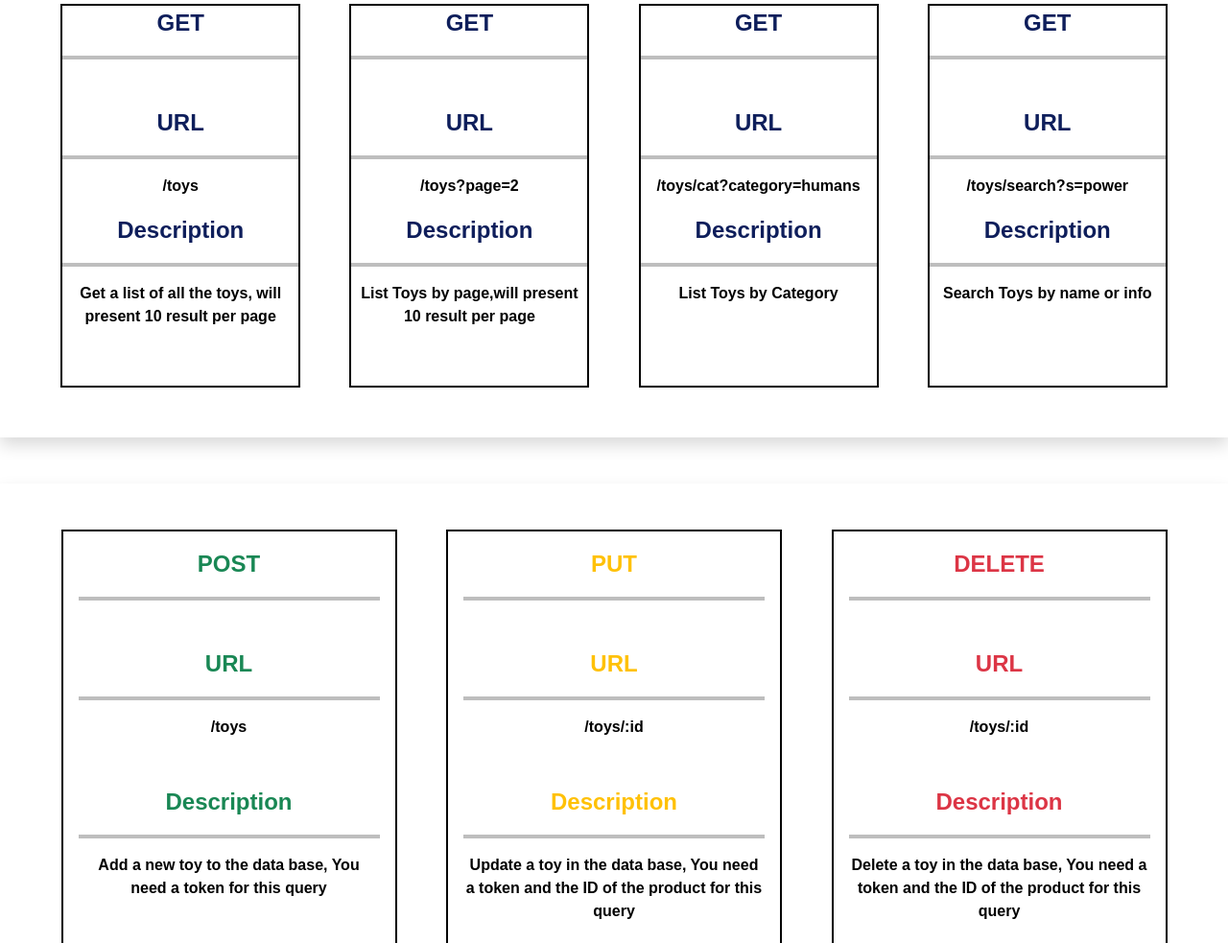
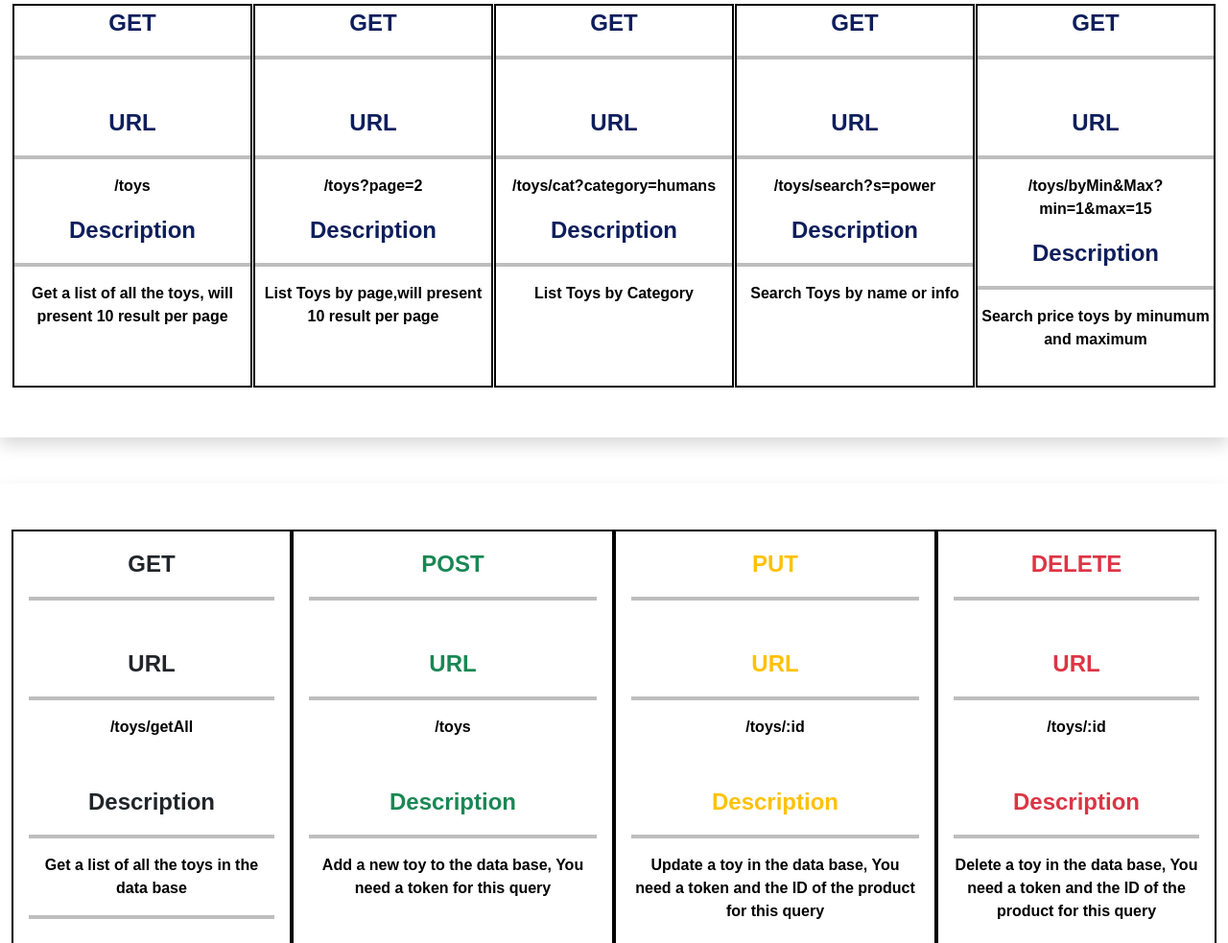
Before and after one commit to eluas123/toys-project-BackEnd, a website: page public/index.html in a window 1280 px wide. Shown: the part 448-1431 px from the top of the page at 96% size. Drawn offline with Linux system fonts and the light colour scheme.

Commit message:
Add files via upload

```diff
--- a/public/index.html
+++ b/public/index.html
@@ -76,10 +76,33 @@
                 <hr>
                 <p>Search Toys by name or info</p>
             </div>
+            <div class="box">GET
+                <hr>
+                <div class="url mt-5">URL
+                </div>
+                <hr>
+                <p>/toys/byMin&Max?min=1&max=15</p>
+                <div class="Description">Description
+                </div>
+                <hr>
+                <p>Search price toys by minumum and maximum</p>
+            </div>
         </div>
     </div>
     <div class="container-fluid3 shadow">
         <div id="PUT" class="container d-flex justify-content-evenly mt-5 pt-5">
+            <div class="box2">GET
+                <hr>
+                <div class="url mt-5">URL
+                </div>
+                <hr>
+                <p>/toys/getAll</p>
+                <div class="Description mt-5">Description
+                </div>
+                <hr>
+                <p>Get a list of all the toys in the data base</p>
+                <hr>
+            </div>
             <div class="box2 text-success">POST
                 <hr>
                 <div class="url mt-5">URL
```
Also changed, not shown: routes/toys.js (+29 -1 lines).
